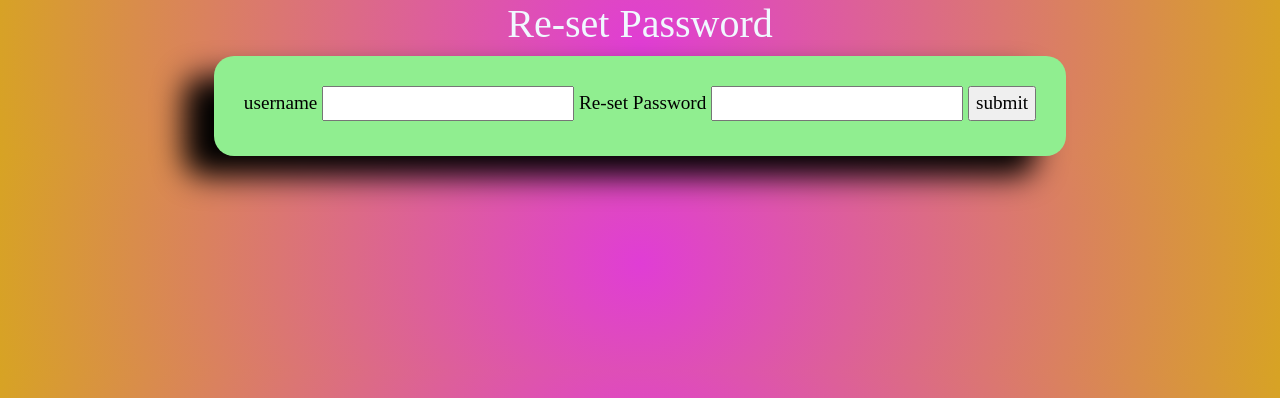
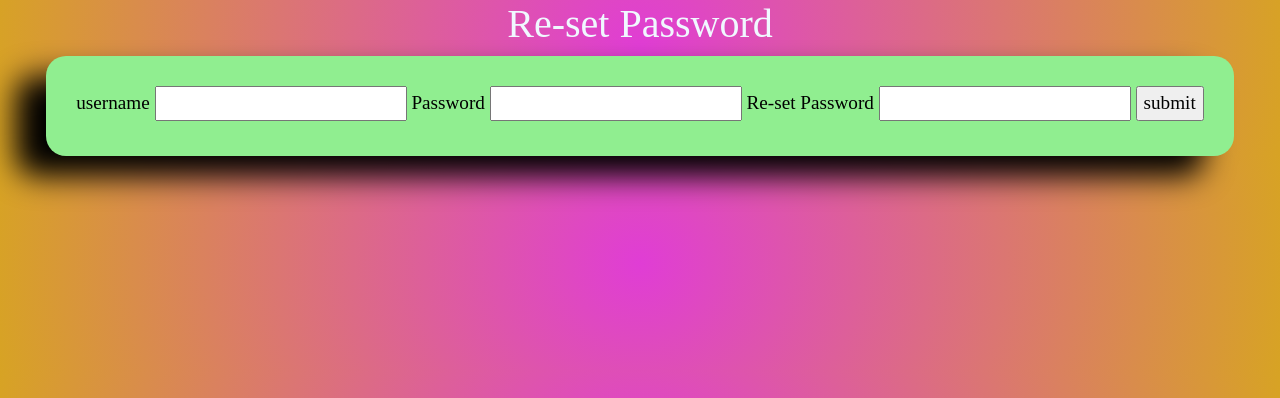
Before and after one commit to narasimhab9959/LoginForm_To_Different_Pages., a Django app: page /reset_password/ in a window 1280 px wide. Shown: the part 59-457 px from the top of the page. Run offline with Django 4.2, Linux system fonts and the light colour scheme.

Commit message:
first commit

```diff
--- a/templates/reset_password.html
+++ b/templates/reset_password.html
@@ -16,6 +16,10 @@
             <td><input type="text" name="un" id="un"></td>
         </tr>
         <tr>
+            <td><label for="pw">Password</label></td>
+            <td><input type="password" name="password" id="passeord"></td>
+        </tr>
+        <tr>
             <td><label for="rpw">Re-set Password</label></td>
             <td><input type="password" name="password" id="password"></td>
         </tr>
```
Also changed, not shown: app/views.py (+19 -0 lines), db.sqlite3, media/IMG_20220119_162411_357_T8XNOFN.jpg (added), media/IMG_20220602_195622_899.jpg (added).
